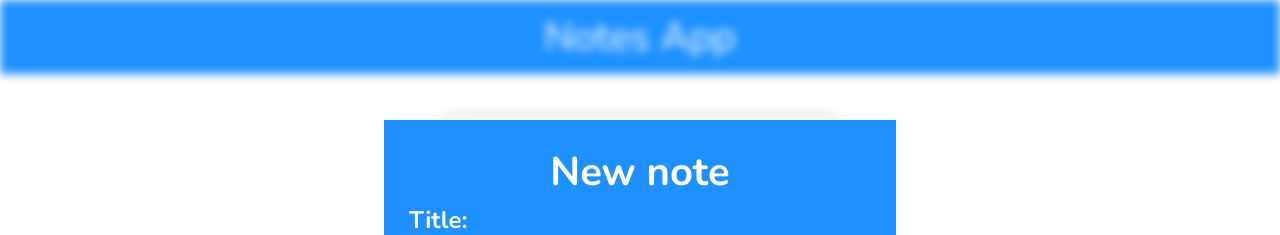
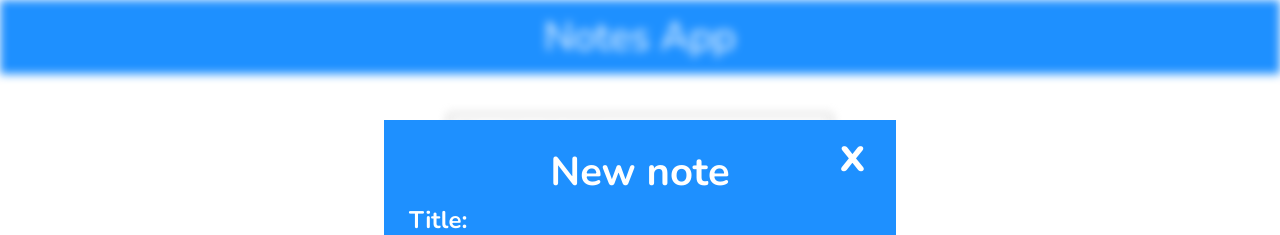
Before and after one commit to Duk4/Notes-App, a React (Create React App) app: page / in a window 1280 px wide. Both pictures are taken after a click on the button "New note". Shown: the top 235 px of the page. Built offline with nearby package versions, Linux system fonts and the light colour scheme.

Commit message:
added close buttons

```diff
--- a/src/components/AddNote.jsx
+++ b/src/components/AddNote.jsx
@@ -1,7 +1,8 @@
 import React, { useState } from 'react';
+import CloseButton from './CloseButton';
 import '../styles/add_note.scss';
 
-const AddNote = ({ handleAddNote }) => {
+const AddNote = ({ handleAddNote, setAddingState }) => {
     const [note, setNote] = useState({
         title: '',
         body: '',
@@ -38,6 +39,7 @@ const AddNote = ({ handleAddNote }) => {
                 </div>
                 <button type="button" className="add-note-btn" onClick={method}>Add note</button>
             </form>
+            <CloseButton func={setAddingState} />
         </div>
     );
 }
--- a/src/components/App.jsx
+++ b/src/components/App.jsx
@@ -50,10 +50,10 @@ const App = () => {
 
   let form, className, func;
   if (isAddingNote) {
-    form = <AddNote handleAddNote={handleAddNote} />;
+    form = <AddNote handleAddNote={handleAddNote} setAddingState={setAddingState} />;
     className = "blur-on";
   } else if (isChangingStatus) {
-    form = <Draft noteChangingStatus={noteChangingStatus} handleStatus={handleStatus} />;
+    form = <Draft noteChangingStatus={noteChangingStatus} handleStatus={handleStatus} setChangingStatus={setChangingStatus} />;
     className = "blur-on";
   } else {
     func = () => { setAddingState(true) };
--- /dev/null
+++ b/src/components/CloseButton.jsx
@@ -0,0 +1,10 @@
+import React from 'react';
+import '../styles/close_button.scss';
+
+const CloseButton = ({ func }) => {
+    return (
+        <button type="button" className="close-button" onClick={() => { func(false) }}>x</button>
+    );
+};
+
+export default CloseButton;
--- a/src/components/Draft.jsx
+++ b/src/components/Draft.jsx
@@ -1,7 +1,8 @@
 import React, { useState } from 'react';
+import CloseButton from './CloseButton';
 import '../styles/draft.scss';
 
-const Draft = ({ noteChangingStatus, handleStatus }) => {
+const Draft = ({ noteChangingStatus, handleStatus, setChangingStatus }) => {
     const [note, setNote] = useState({
         title: noteChangingStatus.title,
         body: noteChangingStatus.body,
@@ -30,6 +31,7 @@ const Draft = ({ noteChangingStatus, handleStatus }) => {
                 </div>
                 <button type="button" className="add-note-btn" onClick={() => { handleStatus(noteChangingStatus, note) }}>Save</button>
             </form>
+            <CloseButton func={setChangingStatus} />
         </div>
     );
 }
--- /dev/null
+++ b/src/styles/close_button.scss
@@ -0,0 +1,16 @@
+.close-button {
+    color: #ffffff;
+    position: absolute;
+    border: none;
+    background-color: transparent;
+    top: 0rem;
+    right: 3rem;
+    font-size: 5rem;
+    font-weight: bold;
+    cursor: pointer;
+    outline: none;
+    &:hover{
+        transform: scale(1.1);
+        transition: transform .3s ease-in-out;
+    }
+}
```
